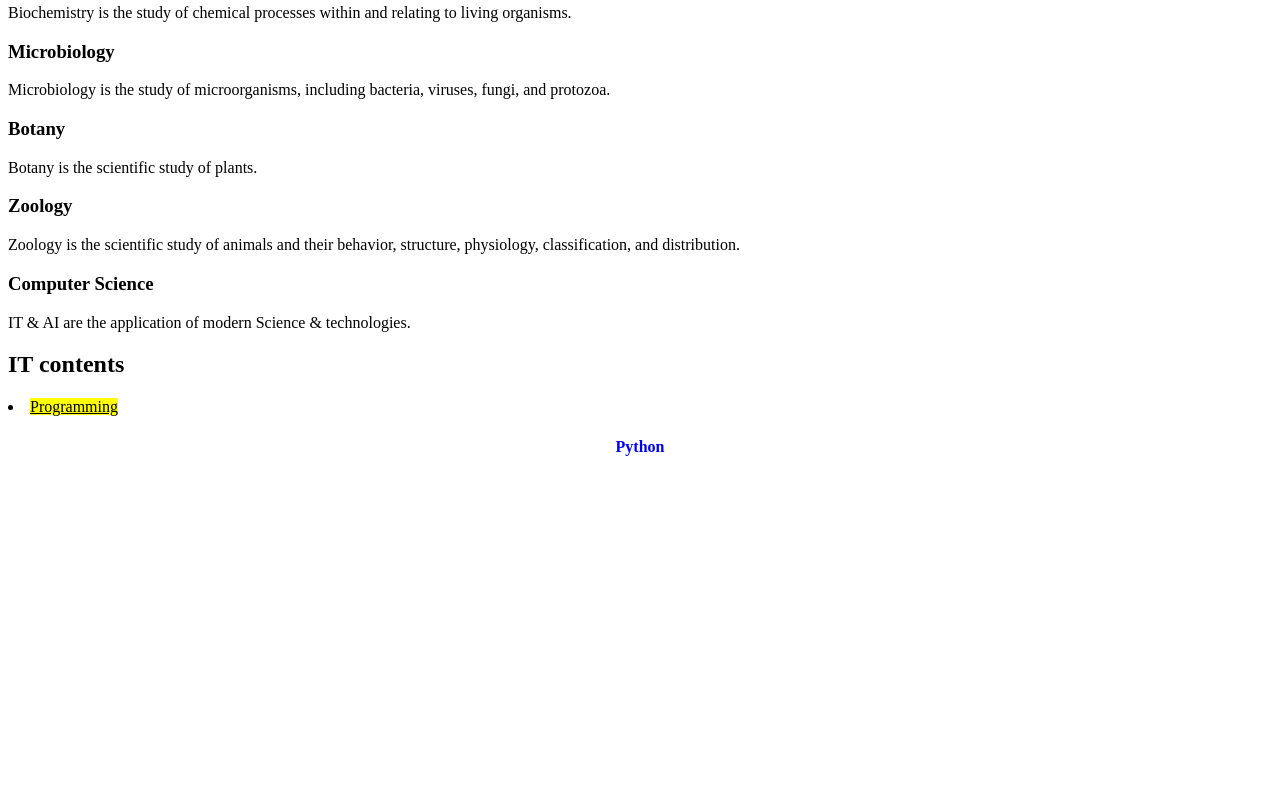
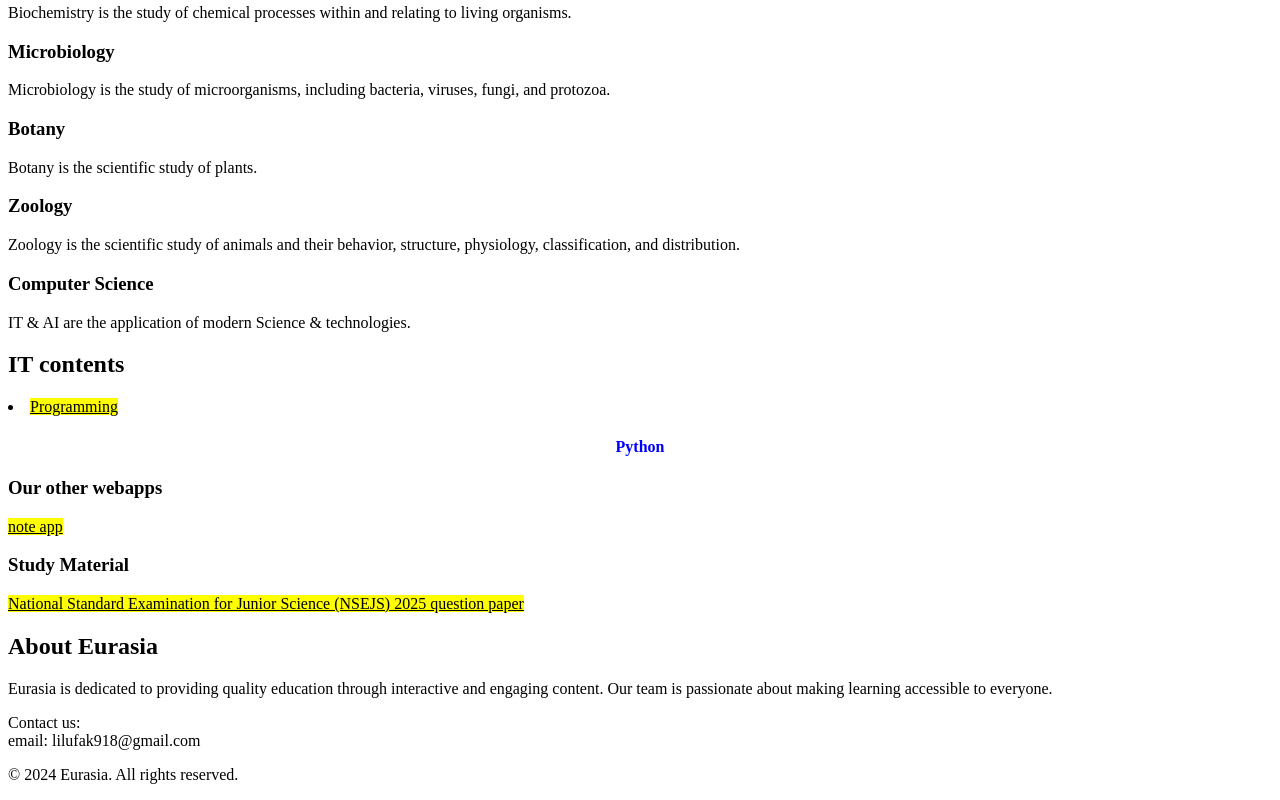
Before and after one commit to Lilufa/eurassia.github.io, a plain HTML site: page index.html in a window 1280 px wide. Shown: the part 5303-6103 px from the top of the page. Before the commit the page ends 5780 px from the top, so only its background shows below. Drawn offline with Linux system fonts and the light colour scheme.

Commit message:
Update index.html

```diff
--- a/index.html
+++ b/index.html
@@ -374,3 +374,30 @@
                             <h1>Python</h1>
                         </p>
                     </div>
+                    </section>
+                <div class="subject" id="resourses">
+                    <h3> Our other webapps</h3>
+                    <a href="">note app</a>
+                <h3> Study Material </h3>
+                <a href="https://www.iapt.org.in/images/nse_2024/NSEJS-2024_Set_51.pdf">National Standard Examination for Junior Science (NSEJS) 2025 question paper</a>
+                </div>
+
+                <section id="about">
+                    <h2>About Eurasia</h2>
+                    <p>
+                        Eurasia is dedicated to providing quality education through interactive and engaging content. Our team is passionate about making learning accessible to everyone.
+                    </p>
+                </section>
+
+                <footer>
+                    <p>
+                        Contact us:
+                        <br> email: lilufak918@gmail.com
+                    </p>
+                    <p>
+                        &copy; 2024 Eurasia. All rights reserved.
+                    </p>
+                </footer>
+            </div>
+        </body>
+            </html>
```
